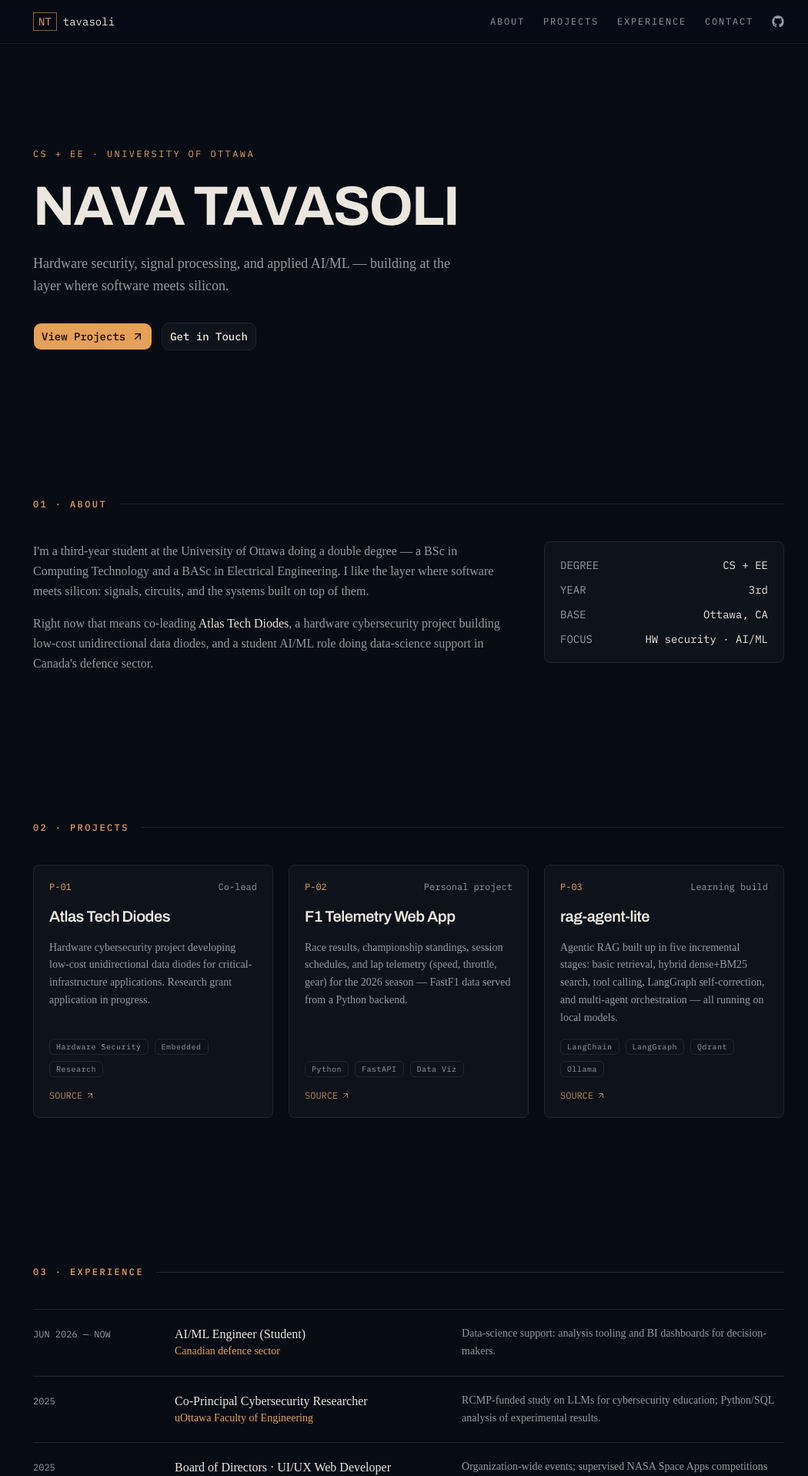
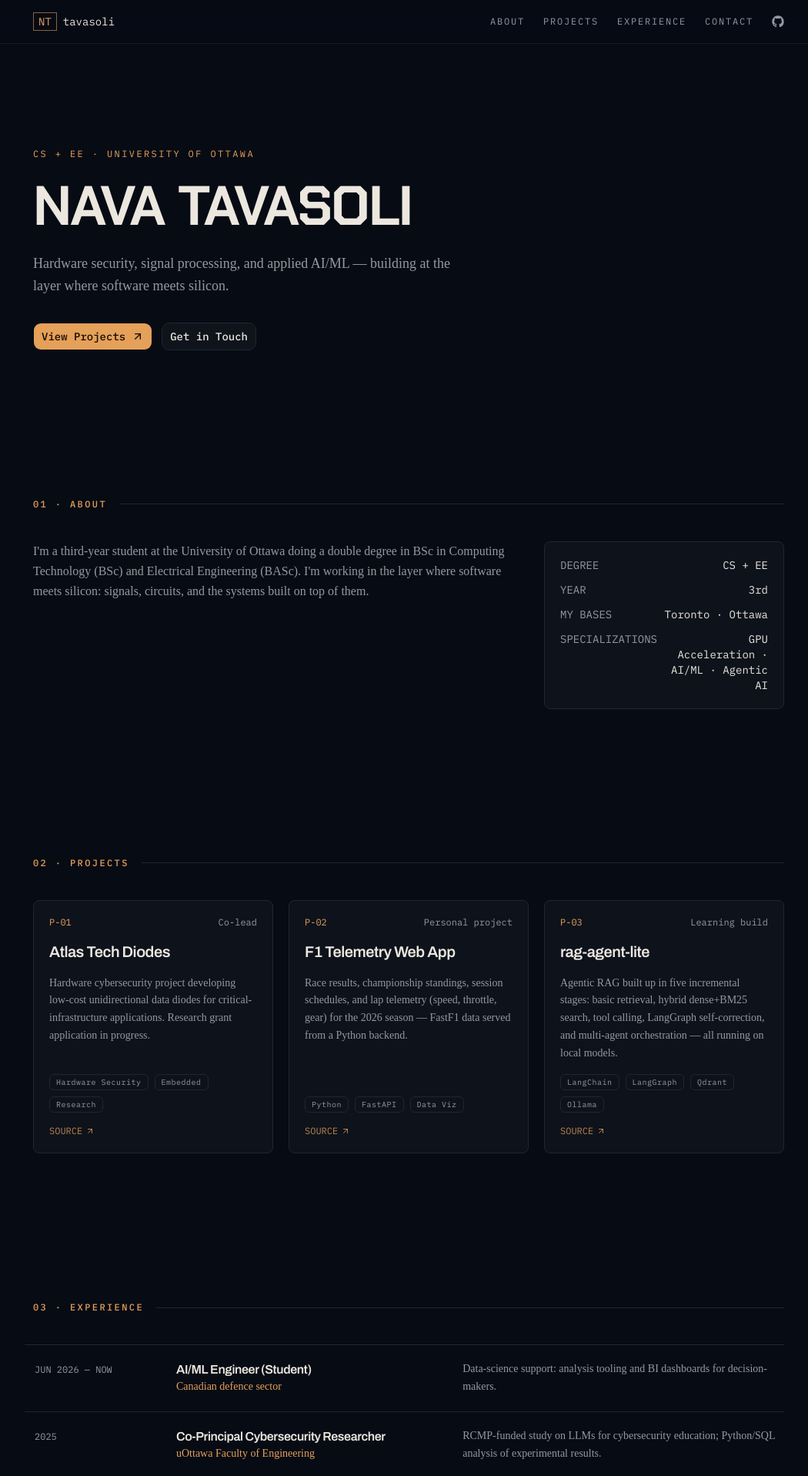
Before and after one commit to navatavasoli/portfolio, a Next.js app: page / in a window 1280 px wide. Shown: the top 1917 px of the page at 77% size, without its empty margins (109-1159 px from the left). Built offline with nearby package versions, Linux system fonts and the light colour scheme.

Commit message:
adjusted about page

```diff
--- a/app/globals.css
+++ b/app/globals.css
@@ -166,6 +166,9 @@ html {
 .font-tech {
   font-family: var(--font-plex-mono), ui-monospace, SFMono-Regular, monospace;
 }
+.font-signature {
+  font-family: var(--font-chakra-petch), var(--font-archivo), sans-serif;
+}
 
 /* Small extras */
 .text-trace {
--- a/app/layout.tsx
+++ b/app/layout.tsx
@@ -1,5 +1,5 @@
 import type { Metadata } from "next";
-import { Geist, Archivo, IBM_Plex_Mono } from "next/font/google";
+import { Geist, Archivo, IBM_Plex_Mono, Chakra_Petch } from "next/font/google";
 import "./globals.css";
 import { Navbar } from "@/components/site/navbar";
 
@@ -19,6 +19,12 @@ const plexMono = IBM_Plex_Mono({
   variable: "--font-plex-mono",
 });
 
+const chakraPetch = Chakra_Petch({
+  subsets: ["latin"],
+  weight: ["600", "700"],
+  variable: "--font-chakra-petch",
+});
+
 export const metadata: Metadata = {
   title: "Nava Tavasoli — Computing Technology × Electrical Engineering",
   description:
@@ -33,7 +39,7 @@ export default function RootLayout({
   return (
     <html lang="en" className="dark">
       <body
-        className={`${geist.variable} ${archivo.variable} ${plexMono.variable} bg-background text-foreground antialiased`}
+        className={`${geist.variable} ${archivo.variable} ${plexMono.variable} ${chakraPetch.variable} bg-background text-foreground antialiased`}
       >
         <Navbar />
         {children}
--- a/components/site/about.tsx
+++ b/components/site/about.tsx
@@ -4,16 +4,11 @@ export function About() {
       <div className="flex flex-col gap-4 text-base leading-relaxed text-muted-foreground">
         <p>
           I&apos;m a third-year student at the University of Ottawa doing a
-          double degree — a BSc in Computing Technology and a BASc in
-          Electrical Engineering. I like the layer where software meets
+          double degree in BSc in Computing Technology (BSc) and
+          Electrical Engineering (BASc). I'm working in the layer where software meets
           silicon: signals, circuits, and the systems built on top of them.
         </p>
         <p>
-          Right now that means co-leading{" "}
-          <span className="text-foreground">Atlas Tech Diodes</span>, a
-          hardware cybersecurity project building low-cost unidirectional data
-          diodes, and a student AI/ML role doing data-science support in
-          Canada&apos;s defence sector.
         </p>
       </div>
       <dl className="flex h-fit flex-col gap-3 rounded-md border border-border bg-card p-5 font-tech text-sm">
@@ -26,12 +21,12 @@ export function About() {
           <dd className="text-right">3rd</dd>
         </div>
         <div className="flex justify-between gap-4">
-          <dt className="text-muted-foreground">BASE</dt>
-          <dd className="text-right">Ottawa, CA</dd>
+          <dt className="text-muted-foreground">MY BASES</dt>
+          <dd className="text-right">Toronto · Ottawa</dd>
         </div>
         <div className="flex justify-between gap-4">
-          <dt className="text-muted-foreground">FOCUS</dt>
-          <dd className="text-right">HW security · AI/ML</dd>
+          <dt className="text-muted-foreground">SPECIALIZATIONS</dt>
+          <dd className="text-right">GPU Acceleration · AI/ML · Agentic AI</dd>
         </div>
       </dl>
     </div>
--- a/components/site/contact.tsx
+++ b/components/site/contact.tsx
@@ -16,7 +16,11 @@ export function Contact() {
         or AI/ML problems. The fastest channel is email.
       </p>
       <div className="flex flex-wrap gap-3">
-        <Button size="lg" className="gap-2 font-tech" asChild>
+        <Button
+          size="lg"
+          className="gap-2 font-tech transition-transform hover:-translate-y-0.5 hover:shadow-lg hover:shadow-primary/20"
+          asChild
+        >
           <a href={`mailto:${EMAIL}`}>
             <Mail className="h-4 w-4" /> Email me
           </a>
--- a/components/site/experience.tsx
+++ b/components/site/experience.tsx
@@ -37,13 +37,15 @@ export function Experience() {
       {rows.map((r) => (
         <div
           key={r.role}
-          className="grid gap-2 border-t border-border py-5 last:border-b md:grid-cols-[160px_1fr_1.2fr] md:gap-6"
+          className="group grid gap-2 border-t border-l-2 border-border border-l-transparent py-5 pl-3 -ml-3 last:border-b transition-colors hover:bg-card hover:border-l-primary md:grid-cols-[160px_1fr_1.2fr] md:gap-6"
         >
           <span className="font-tech text-xs leading-6 text-muted-foreground">
             {r.period}
           </span>
           <div>
-            <h3 className="font-medium">{r.role}</h3>
+            <h3 className="font-display font-semibold tracking-tight">
+              {r.role}
+            </h3>
             <p className="text-sm text-primary">{r.org}</p>
           </div>
           <p className="text-sm leading-relaxed text-muted-foreground">
--- a/components/site/hero.tsx
+++ b/components/site/hero.tsx
@@ -16,7 +16,7 @@ export function Hero() {
       <span className="font-tech text-xs tracking-[0.2em] text-primary">
         CS + EE · UNIVERSITY OF OTTAWA
       </span>
-      <h1 className="font-display text-5xl font-bold uppercase tracking-tight md:text-7xl">
+      <h1 className="font-signature bg-gradient-to-r from-foreground via-foreground to-primary bg-clip-text text-5xl font-bold uppercase tracking-tight text-transparent md:text-7xl">
         Nava Tavasoli
       </h1>
       <p className="max-w-xl text-lg leading-relaxed text-muted-foreground">
--- a/components/site/navbar.tsx
+++ b/components/site/navbar.tsx
@@ -9,8 +9,8 @@ export function Navbar() {
   return (
     <header className="fixed inset-x-0 top-0 z-50 border-b border-border/60 bg-background/80 backdrop-blur">
       <div className="mx-auto flex h-14 w-full max-w-5xl items-center justify-between px-6">
-        <a href="#top" className="font-tech text-sm text-foreground">
-          <span className="mr-2 border border-primary/60 px-1.5 py-0.5 text-primary">
+        <a href="#top" className="group font-tech text-sm text-foreground">
+          <span className="mr-2 border border-primary/60 px-1.5 py-0.5 text-primary transition-colors group-hover:bg-primary group-hover:text-primary-foreground">
             NT
           </span>
           tavasoli
@@ -21,9 +21,10 @@ export function Navbar() {
               <a
                 key={l.href}
                 href={l.href}
-                className="font-tech text-xs tracking-[0.15em] text-muted-foreground transition-colors hover:text-foreground"
+                className="group relative font-tech text-xs tracking-[0.15em] text-muted-foreground transition-colors hover:text-foreground"
               >
                 {l.label}
+                <span className="absolute -bottom-1 left-0 h-px w-0 bg-primary transition-all duration-200 group-hover:w-full" />
               </a>
             ))}
           </div>
@@ -32,7 +33,7 @@ export function Navbar() {
             target="_blank"
             rel="noopener noreferrer"
             aria-label="GitHub"
-            className="text-muted-foreground transition-colors hover:text-foreground"
+            className="text-muted-foreground transition-all hover:-translate-y-0.5 hover:text-foreground"
           >
             <svg
               viewBox="0 0 24 24"
--- a/components/site/projects.tsx
+++ b/components/site/projects.tsx
@@ -37,7 +37,7 @@ export function Projects() {
       {projects.map((p) => (
         <article
           key={p.index}
-          className="group flex flex-col gap-4 rounded-md border border-border bg-card p-5 transition-colors hover:border-primary/60"
+          className="group flex flex-col gap-4 rounded-md border border-border bg-card p-5 transition-all duration-200 hover:-translate-y-1 hover:border-primary/60 hover:shadow-lg hover:shadow-primary/5"
         >
           <div className="flex items-center justify-between font-tech text-xs text-muted-foreground">
             <span className="text-primary">{p.index}</span>
@@ -53,7 +53,7 @@ export function Projects() {
             {p.tags.map((t) => (
               <span
                 key={t}
-                className="rounded-sm border border-border px-2 py-0.5 font-tech text-[10px] tracking-wider text-muted-foreground"
+                className="rounded-sm border border-border px-2 py-0.5 font-tech text-[10px] tracking-wider text-muted-foreground transition-colors group-hover:border-primary/40 group-hover:text-foreground/90"
               >
                 {t}
               </span>
@@ -63,7 +63,8 @@ export function Projects() {
             href={p.href}
             className="inline-flex items-center gap-1 font-tech text-xs text-primary opacity-80 transition-opacity hover:opacity-100"
           >
-            SOURCE <ArrowUpRight className="h-3 w-3" />
+            SOURCE{" "}
+            <ArrowUpRight className="h-3 w-3 transition-transform group-hover:translate-x-0.5 group-hover:-translate-y-0.5" />
           </a>
         </article>
       ))}
--- a/components/site/skills.tsx
+++ b/components/site/skills.tsx
@@ -29,7 +29,7 @@ export function Skills() {
             {g.items.map((s) => (
               <span
                 key={s}
-                className="rounded-sm border border-border bg-card px-3 py-1.5 font-tech text-xs text-foreground/90"
+                className="rounded-sm border border-border bg-card px-3 py-1.5 font-tech text-xs text-foreground/90 transition-colors hover:border-primary/60 hover:bg-primary/10 hover:text-foreground"
               >
                 {s}
               </span>
```
Also changed, not shown: 1 other file (tests, documents, lock files or other folders).
